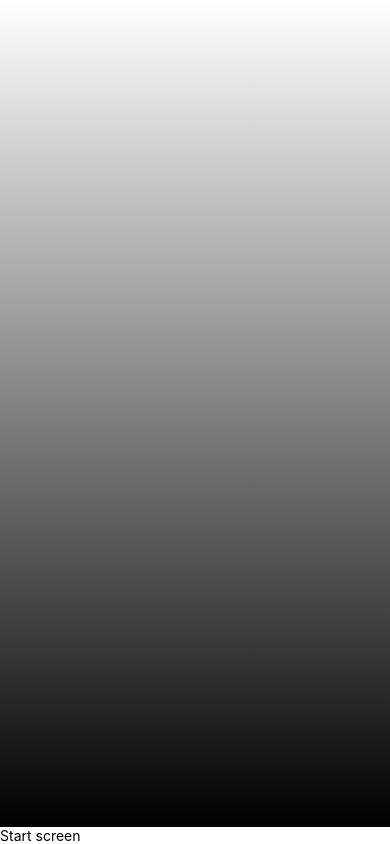
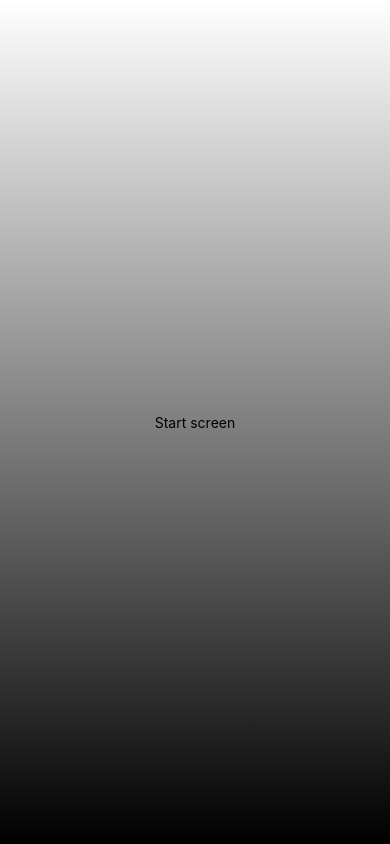
Before and after one commit to psteingh/LTRapp, a React Native app: screen / in a window 390 px wide. Built offline with nearby package versions, Linux system fonts and the light colour scheme.

Commit message:
ltrapp04021018

```diff
--- a/App.js
+++ b/App.js
@@ -17,12 +17,13 @@ export default function App() {
         end={{x: 0, y: 0}}
         style={styles.container}
         // style={{ position: "absolute" }}
-      />
+      >
       <View>
         <Text>Start screen</Text>
       </View>
 
       {/* <NavBottom /> */}
+      </LinearGradient>
 
     </NavigationContainer>
   );
@@ -31,5 +32,7 @@ export default function App() {
 const styles = StyleSheet.create({
   container: {
     flex: 1,
+    alignItems: 'center',
+    justifyContent: 'center'
   },
 });
```
